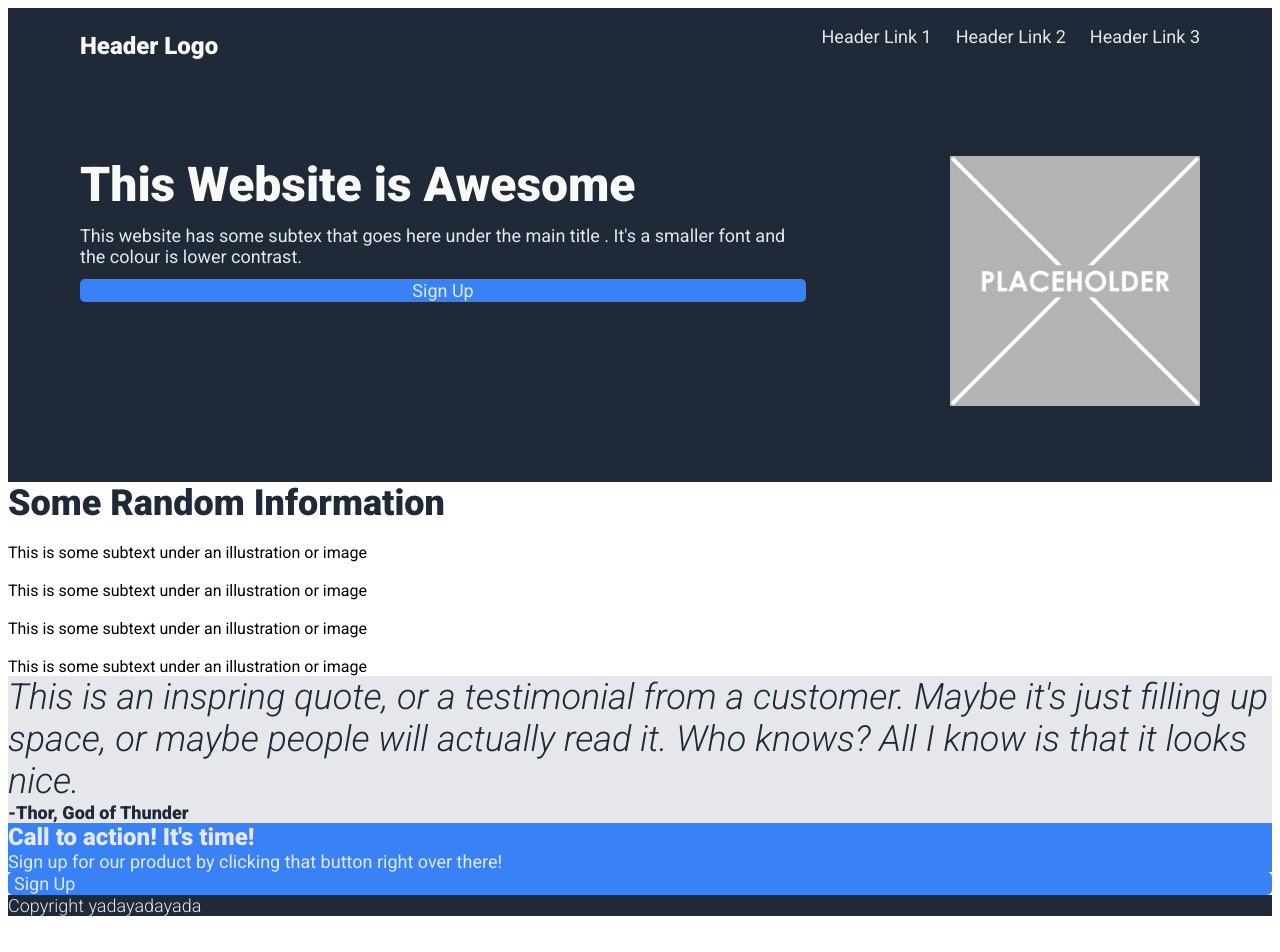
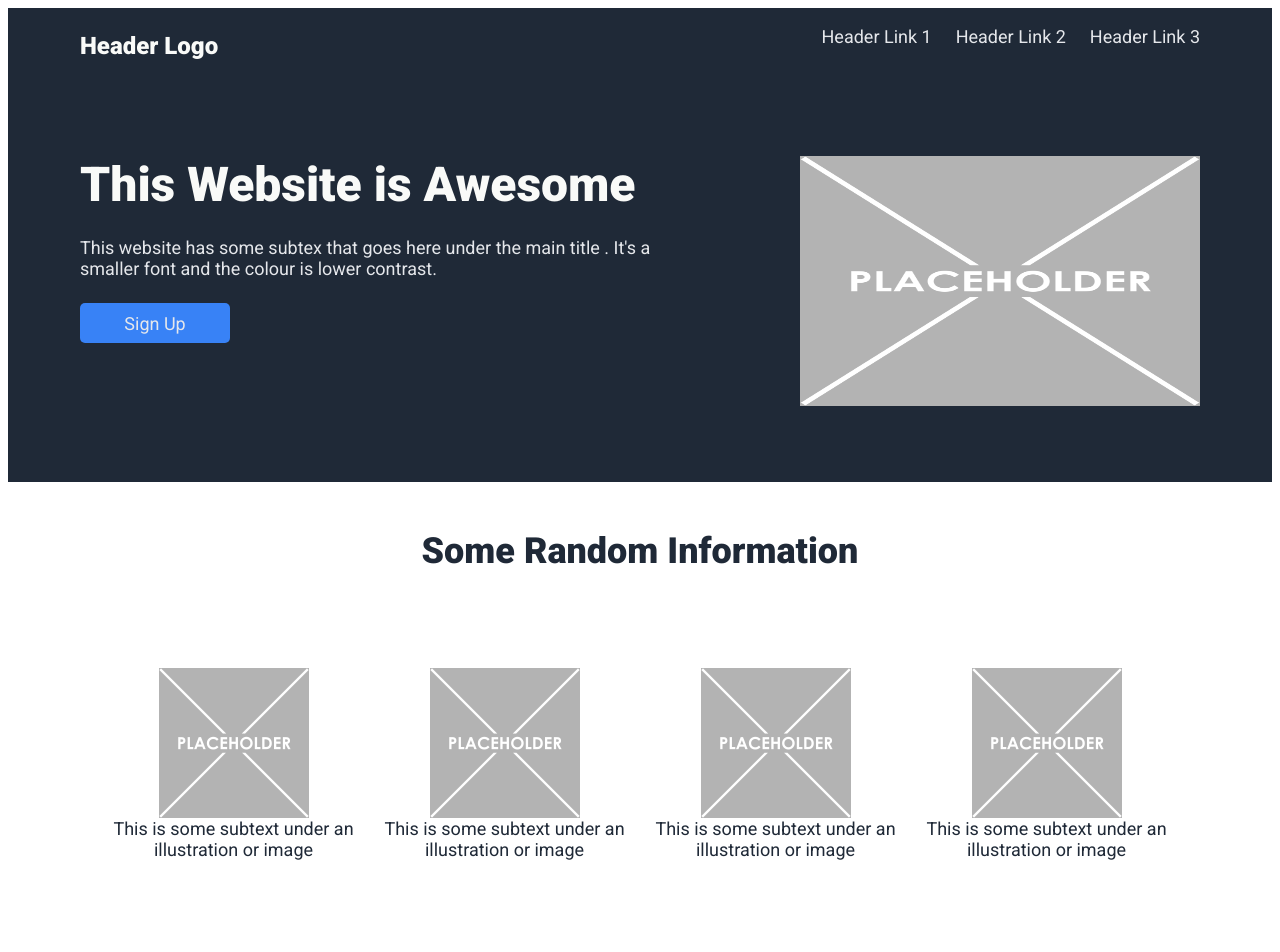
Before and after one commit to nsmuttoo/Landing-Page, a plain HTML site: page index.html in a window 1280 px wide. Shown: the top 952 px of the page. Before the commit the page ends 924 px from the top, so only its background shows below. Drawn offline with Linux system fonts and the light colour scheme.

Commit message:
Aligned images and text for middle section and quote

```diff
--- a/index.html
+++ b/index.html
@@ -38,19 +38,19 @@
     <div class="midHeading">Some Random Information</div>
     <div class="midBlock">
         <div class="midOne">
-            <img>
+            <img class="midImage" src="./images/placeholder.png">
             <div>This is some subtext under an illustration or image</div>
         </div>
         <div class="midTwo">
-            <img>
+            <img class="midImage" src="./images/placeholder.png">
             <div>This is some subtext under an illustration or image</div>
         </div>
         <div class="midThree">
-            <img>
+            <img class="midImage" src="./images/placeholder.png">
             <div>This is some subtext under an illustration or image</div>
         </div>
         <div class="midFour">
-            <img>
+            <img class="midImage" src="./images/placeholder.png">
             <div>This is some subtext under an illustration or image</div>
         </div>
     </div>
--- a/style.css
+++ b/style.css
@@ -47,13 +47,13 @@ ul{
     padding: 48px;
     display: flex;
     flex-direction: column;
-    gap: 12px;
+    gap: 24px;
 
 }
 
 .topImage{
     height: 250px;
-    width: 250px;
+    width: 400px;
     margin: 24px;
     padding: 48px;
 }
@@ -75,17 +75,45 @@ ul{
     color: #E5E7Eb;
     border-radius: 5px;
     border: #E5E7EB;
+    width: 150px;
+    height: 40px;
 }
 
 
 .middleSegment{
-
+display: flex;
+flex-direction: column;
+align-items: center;
 }
 
 .midHeading{
     font-size: 36px;
     color: #1F2937;
     font-weight: 900;
+    padding: 48px;
+}
+.midBlock{
+display: flex;
+justify-content: space-between;
+gap: 12px;
+margin: 96px;
+margin-top: 48px;
+}
+
+.midOne, .midTwo, .midThree, .midFour{
+    display: flex;
+    flex-direction: column;
+    justify-content: center;
+    text-align: center;
+    color: #1f2937;
+    font-size: 18px;
+
+}
+
+.midImage{
+    height: 150px;
+    width: 150px;
+    margin: auto;
 }
 
 .text{
@@ -95,6 +123,11 @@ ul{
 
 .quoteSegment{
     background-color: #E5E7EB;
+    display: flex;
+    flex-direction: column;
+    padding: 96px;
+    padding-left: 240px;
+    padding-right: 240px;
 }
 
 .quoteText{
@@ -108,6 +141,7 @@ ul{
     font-size: 18px;
     color: #1F2937;
     font-weight: 900;
+    text-align: right;
 }
 
 .bottomSegment{
```
